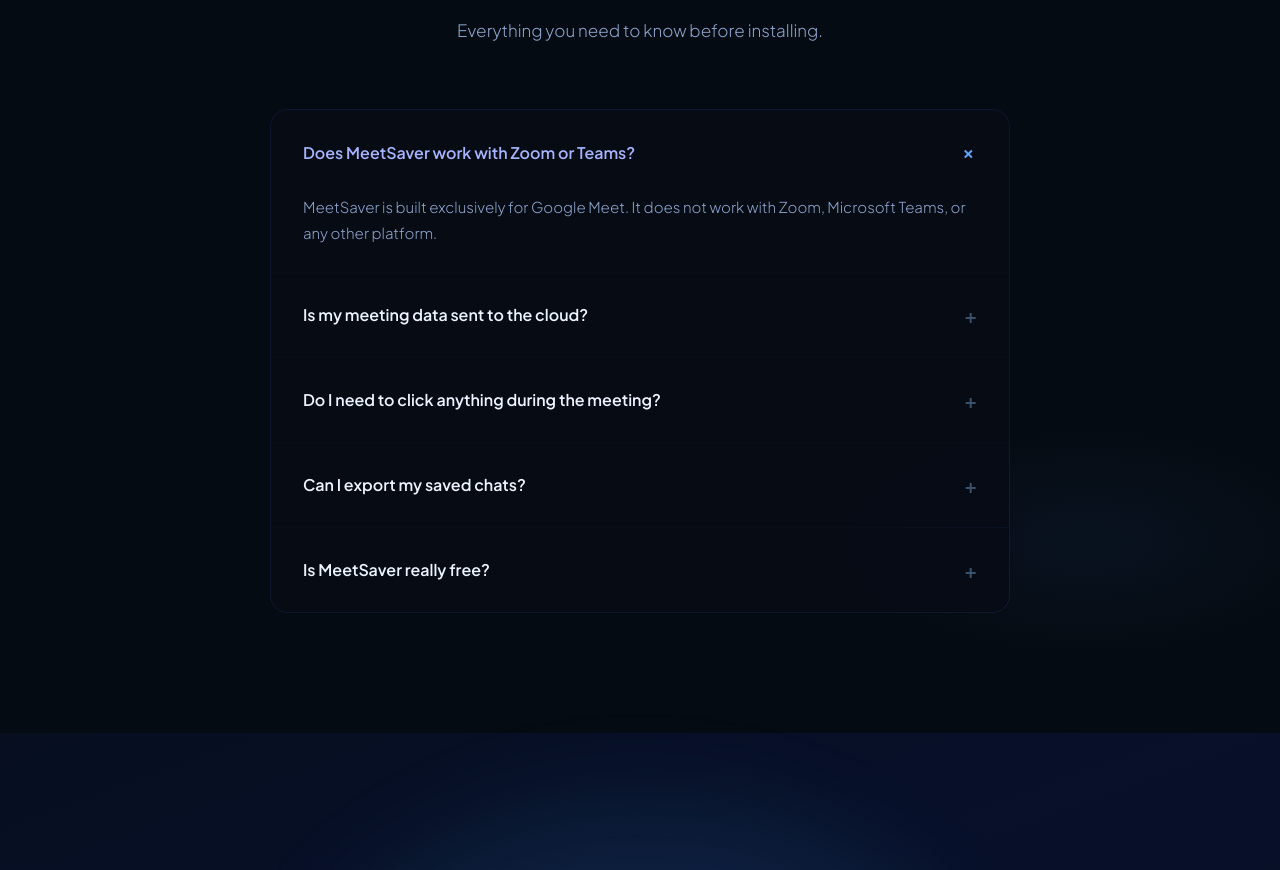
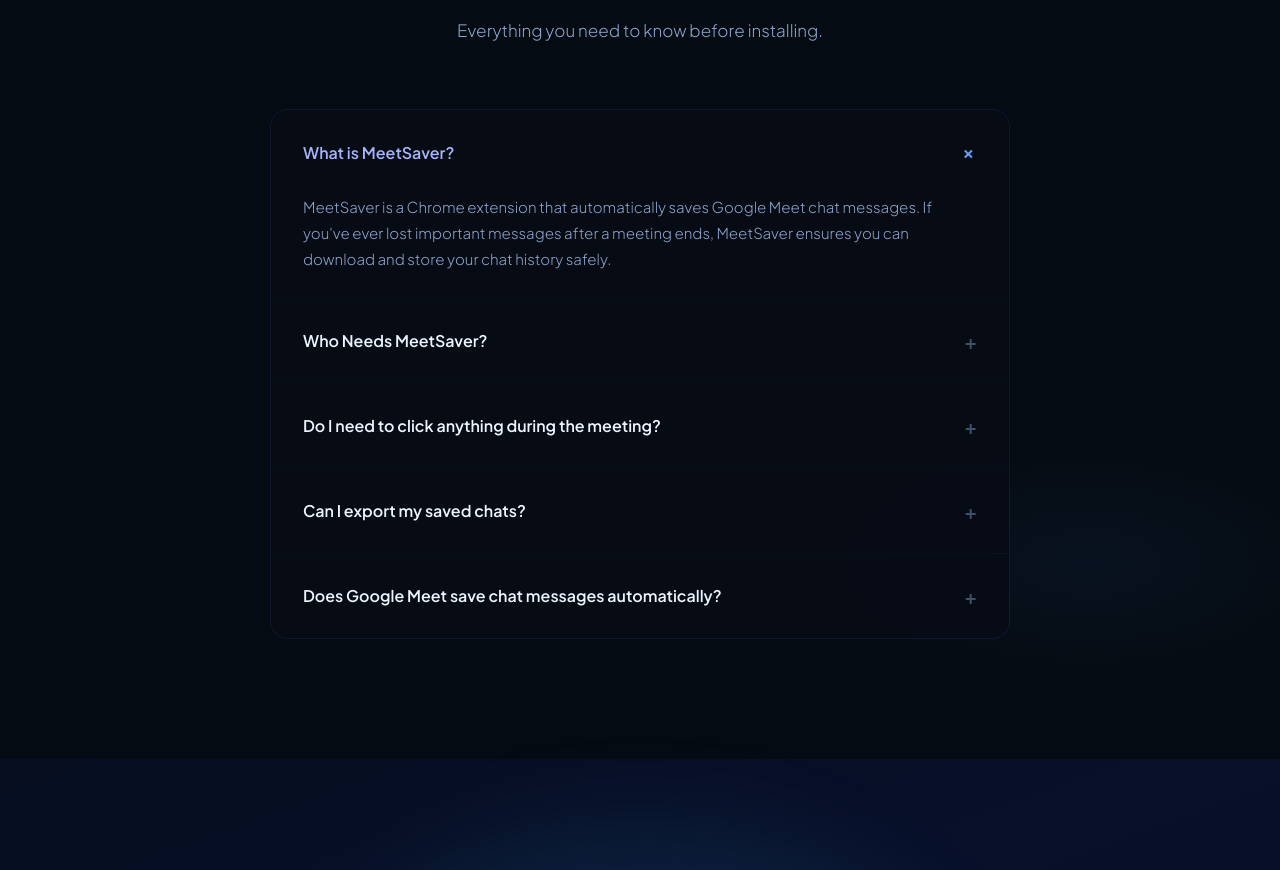
Before and after one commit to DIlANMW/meetsaver-web, a React (Vite) app: page / in a window 1280 px wide. Shown: the part 4024-4894 px from the top of the page. Built offline with nearby package versions, Linux system fonts and the light colour scheme.

Commit message:
update FAQ

```diff
--- a/src/components/FAQ.jsx
+++ b/src/components/FAQ.jsx
@@ -3,12 +3,12 @@
 
 const FAQS = [
   {
-    q: 'Does MeetSaver work with Zoom or Teams?',
-    a: 'MeetSaver is built exclusively for Google Meet. It does not work with Zoom, Microsoft Teams, or any other platform.',
+    q: 'What is MeetSaver?',
+    a: "MeetSaver is a Chrome extension that automatically saves Google Meet chat messages. If you've ever lost important messages after a meeting ends, MeetSaver ensures you can download and store your chat history safely.",
   },
   {
-    q: 'Is my meeting data sent to the cloud?',
-    a: "Never. All data is stored locally using Chrome's storage API. Nothing is transmitted to any server.",
+    q: 'Who Needs MeetSaver?',
+    a: "MeetSaver is ideal for anyone who uses Google Meet regularly and wants to ensure they don't lose important chat messages after a meeting ends.",
   },
   {
     q: 'Do I need to click anything during the meeting?',
@@ -19,8 +19,8 @@
     a: 'Yes. From any saved meeting, click Export to download the full transcript as a .txt file.',
   },
   {
-    q: 'Is MeetSaver really free?',
-    a: 'Yes — completely free, forever. No premium tier, no trial, no credit card.',
+    q: 'Does Google Meet save chat messages automatically?',
+    a: 'Google Meet may save chat messages to Google Chat for some Google Workspace (business) users. However, this feature is limited, not available to all users, and meeting participants often cannot access chats after the meeting ends. MeetSaver ensures all chat messages are captured and stored locally for anyone using Google Meet.',
   },
 ]
 
@@ -41,8 +41,8 @@
 
 export default function FAQ() {
   const tagRef = useScrollAnimation('sa-up', 0)
-  const h2Ref  = useScrollAnimation('sa-up', 0.08)
-  const pRef   = useScrollAnimation('sa-up', 0.16)
+  const h2Ref = useScrollAnimation('sa-up', 0.08)
+  const pRef = useScrollAnimation('sa-up', 0.16)
 
   return (
     <section className="section sec-faq" id="faq">
```
